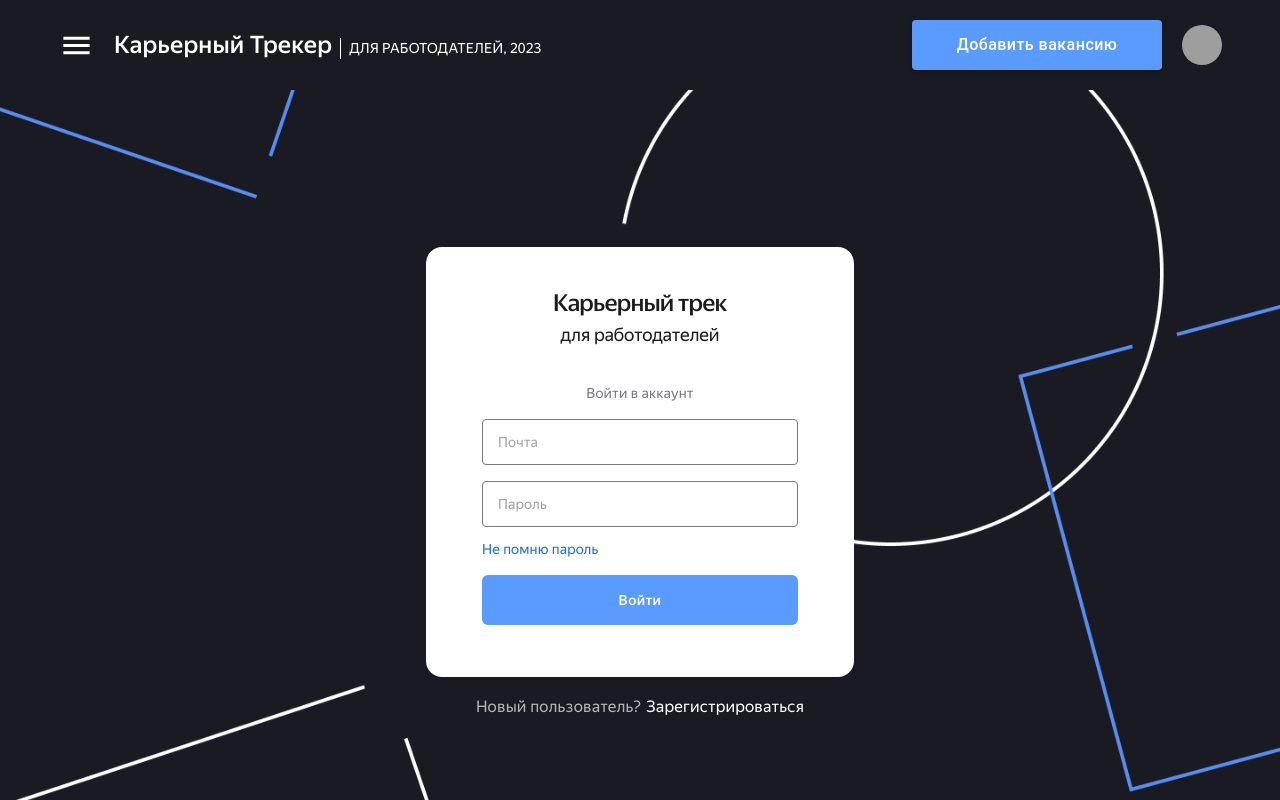
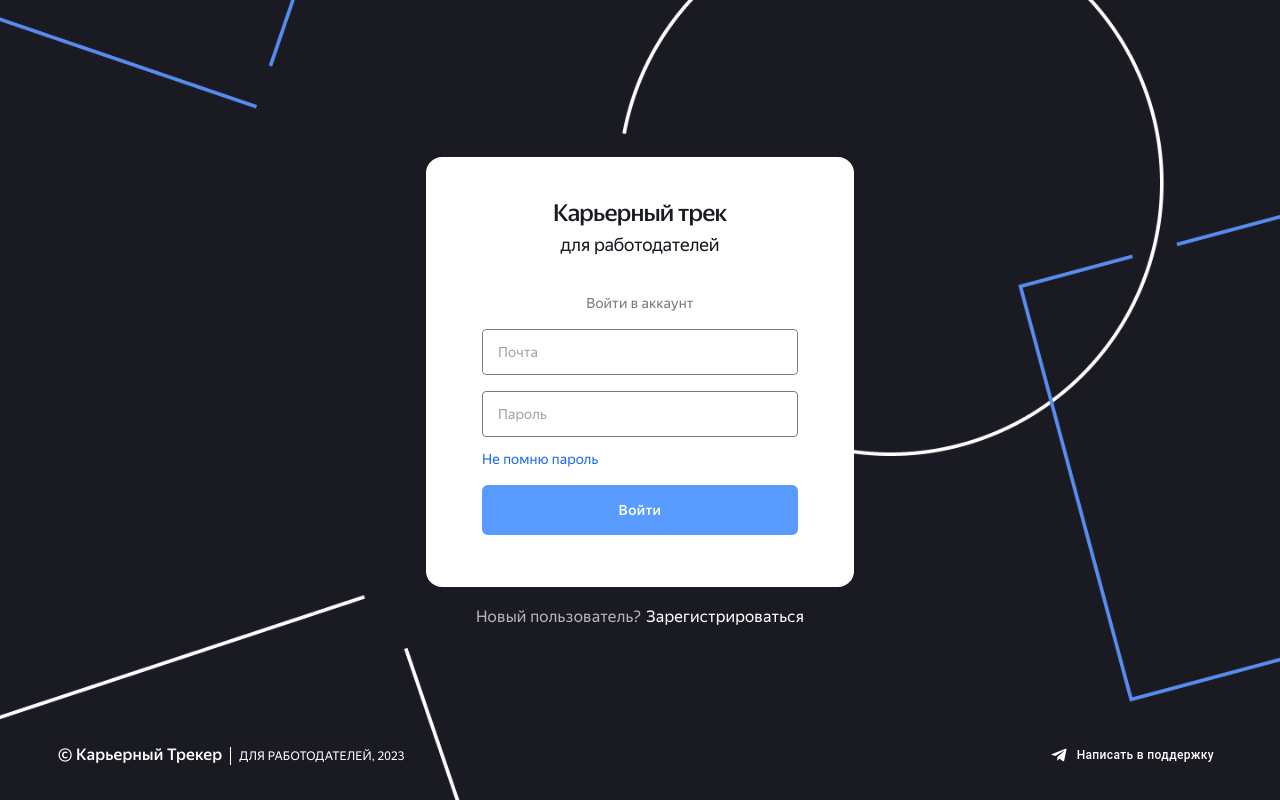
Before and after one commit to Hackathon-Practicum-Team7/frontend, a React (Vite) app: page /login in a window 1280 px wide. Shown: the top 800 px of the page. Built offline with nearby package versions, Linux system fonts and the light colour scheme; grey boxes are pictures that could not be loaded.

Commit message:
refactor: fix styles - set background and footer on the login page

```diff
--- a/src/components/app/app.css
+++ b/src/components/app/app.css
@@ -7,3 +7,9 @@
   flex-direction: column;
   align-items: center;
 }
+
+.main {
+  width: 1440px;
+  background: url(../../images/login-page-background.png) center center no-repeat;
+  background-size: cover;
+}
--- a/src/components/app/app.tsx
+++ b/src/components/app/app.tsx
@@ -12,11 +12,18 @@ function App(): ReactElement {
 
   return (
     <BrowserRouter>
-      <Header />
-      <main style={{ width: `${!isLoginRoute && '1440px'}`}}>
-        <RoutesComponent />
+      {
+        !isLoginRoute &&
+        <Header/>
+      }
+      <main className="main"
+            style={{
+              width: `${isLoginRoute && '100%'}`,
+              background: `${!isLoginRoute && 'none'}`
+            }}>
+        <RoutesComponent/>
       </main>
-      <Footer />
+      <Footer isTransparent={isLoginRoute}/>
     </BrowserRouter>
   )
 }
--- a/src/components/footer/footer.module.css
+++ b/src/components/footer/footer.module.css
@@ -7,6 +7,13 @@
   display: flex;
   justify-content: space-between;
   align-items: center;
+}
+
+.footer_transparent {
+  position: absolute;
+  left: 0;
+  bottom: 0;
+  background-color: transparent;
 }
 
 .content {
--- a/src/components/footer/footer.tsx
+++ b/src/components/footer/footer.tsx
@@ -1,8 +1,10 @@
+import React from 'react';
+
 import {Telegram} from '@mui/icons-material';
 import styles from './footer.module.css';
 import { Button, ThemeProvider, createTheme } from '@mui/material';
 
-export const Footer: React.FC = () => {
+export const Footer: React.FC<{isTransparent: boolean}> = (props) => {
   const theme = createTheme({
     components: {
       MuiButton: {
@@ -19,7 +21,7 @@ export const Footer: React.FC = () => {
   });
 
   return (
-    <footer className={styles.footer}>
+    <footer className={props.isTransparent ? `${styles.footer} ${styles['footer_transparent']}` : `${styles.footer}`}>
       <div className={styles.content}>
         <p className={styles.logo}>© Карьерный Трекер</p>
 
--- a/src/pages/login/login.module.css
+++ b/src/pages/login/login.module.css
@@ -1,12 +1,12 @@
 .login-page {
-  width: 100vw;
-  height: 100vh;
+  position: relative;
+  min-width: 100%;
+  /*height: calc(100vh - 90px); !* высота футера 90px *!*/
+  height: 100vh; /* высота футера 90px */
   display: flex;
   flex-direction: column;
   justify-content: center;
   align-items: center;
-  background: url(../../images/login-page-background.png) center center no-repeat;
-  background-size: cover;
 }
 
 .login-page__form-wrap {
--- a/src/utils/constants.ts
+++ b/src/utils/constants.ts
@@ -291,6 +291,5 @@ export const authValidationSchema = yup.object().shape({
     .required('Это поле обязательно'),
   password: yup
     .string()
-    .min(6, 'Пароль должен содержать не менее 6 символов')
     .required('Это поле обязательно')
 });
```
